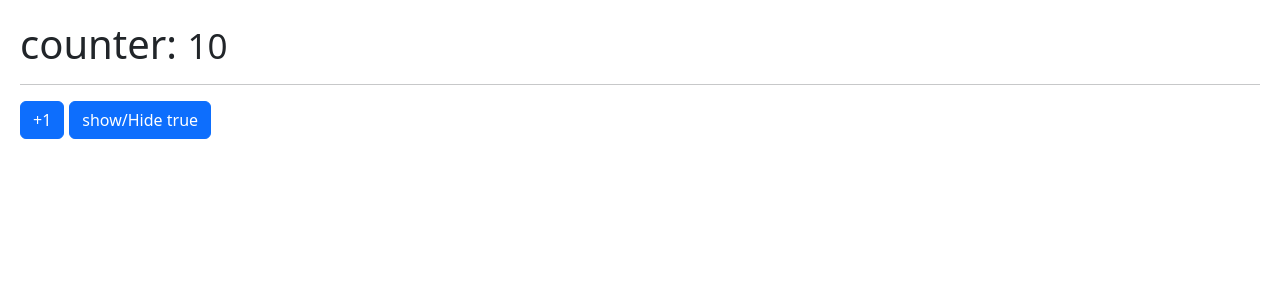
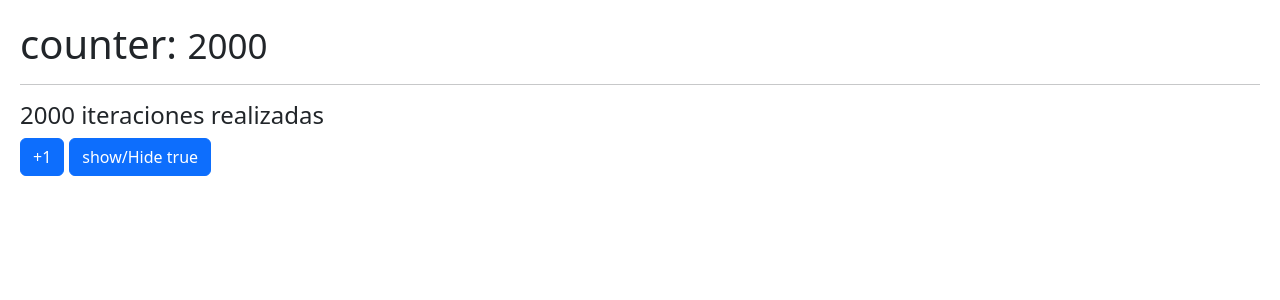
Before and after one commit to Fereiral18/Hook-App, a React (Vite) app: page / in a window 1280 px wide. Shown: the top 300 px of the page. Built offline with nearby package versions, Linux system fonts and the light colour scheme.

Commit message:
useMemo hook

```diff
--- a/src/06-memos/MemoHook.jsx
+++ b/src/06-memos/MemoHook.jsx
@@ -1,16 +1,29 @@
-import { useState } from "react"
+import { useMemo, useState } from "react"
 import { useCounter } from "../hooks"
-import { Smal } from "./Smal"
 
-export const Memorize = () => {
 
-    const { counter, increment} = useCounter(10)
+const heavyStuff = ( iterationNumber = 100 ) =>{
+    for(let i = 0; i< iterationNumber; i++){
+      console.log('ahi vamos...')
+    }
+    return `${ iterationNumber } iteraciones realizadas`
+}
+
+
+
+export const MemoHook = () => {
+
+    const { counter, increment} = useCounter(2000)
     const [show, setShow] = useState(true)
+
+   const memorizeValue = useMemo(() => heavyStuff(counter), [counter])
 
     return (
     <>
-    <h1>counter: <Smal value={ counter }/> </h1>
+    <h1>counter: <small>{counter}</small> </h1>
     <hr />
+
+    <h4>{memorizeValue}</h4>
 
     <button className="btn btn-primary"
     onClick={()=> increment()}
--- a/src/main.jsx
+++ b/src/main.jsx
@@ -1,21 +1,22 @@
 import React from "react";
 import ReactDOM from "react-dom/client";
-import { Memorize } from "./06-memos/memorize";
 
-// import { Layout } from "./05-useLayaoutEffect/Layaout";
-// import { FocusScreen } from "./04-useRef/FocusScreen";
-// import { MultipleCustomHooks } from "./03-examples/MultipleCustomHooks";
-// import { ForWithCustomHook } from "./02-useEffect/ForWithCustomHook";
 
 // import { CounterWithCustomHook } from "./01-useState/CounterWithCustomHook";
 // import { CounterApp } from './01-useState/CounterApp'
 // import { HooksApp } from './HooksApp'
+// import { MultipleCustomHooks } from "./03-examples/MultipleCustomHooks";
 // import { SimpleForm } from "./02-useEffect/SimpleForm";
+// import { ForWithCustomHook } from "./02-useEffect/ForWithCustomHook";
+// import { FocusScreen } from "./04-useRef/FocusScreen";
+// import { Layout } from "./05-useLayaoutEffect/Layaout";
+// import { Memorize } from "./06-memos/memorize";
+import { MemoHook } from "./06-memos/MemoHook";
 
 import "./styles.css";
 
 ReactDOM.createRoot(document.getElementById("root")).render(
   // <React.StrictMode>
-    <Memorize/>
+    <MemoHook/>
   /* </React.StrictMode> */
 );
```
